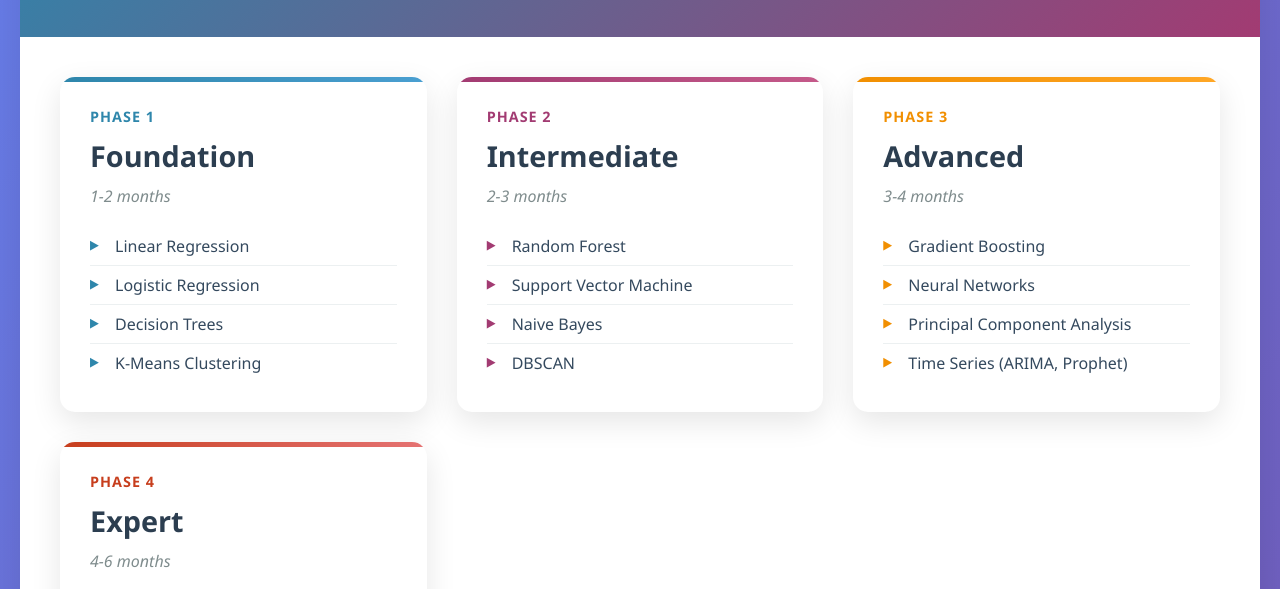
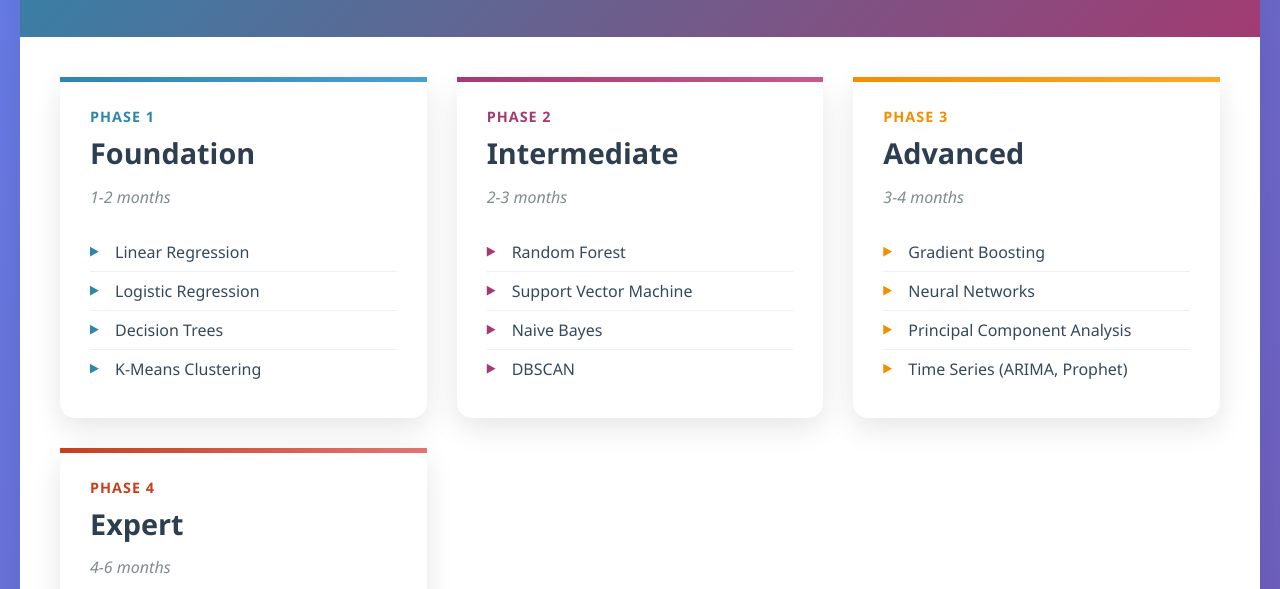
Before and after one commit to mimitheone/ml-llm-portfolio, a plain HTML site: page docs/ml_roadmap.html in a window 1280 px wide. Shown: the part 165-754 px from the top of the page. Drawn offline with Linux system fonts and the light colour scheme.

Commit message:
Fix text overlapping issues in interactive roadmap
- Added min-height: 300px to phase cards for consistent spacing
- Changed overflow from hidden to visible to prevent text clipping
- Improved margin-bottom spacing for phase titles and durations
- Added line-height properties for better text readability
- Fixed text positioning and overlapping issues in all phases

```diff
--- a/docs/ml_roadmap.html
+++ b/docs/ml_roadmap.html
@@ -65,7 +65,8 @@
             box-shadow: 0 10px 30px rgba(0,0,0,0.1);
             transition: all 0.3s ease;
             position: relative;
-            overflow: hidden;
+            overflow: visible;
+            min-height: 300px;
         }
 
         .phase::before {
@@ -101,14 +102,16 @@
             font-size: 1.8rem;
             font-weight: bold;
             color: #2C3E50;
-            margin-bottom: 10px;
+            margin-bottom: 15px;
+            line-height: 1.2;
         }
 
         .phase-duration {
             font-size: 1rem;
             color: #7F8C8D;
-            margin-bottom: 20px;
+            margin-bottom: 25px;
             font-style: italic;
+            line-height: 1.4;
         }
 
         .algorithms {
```
